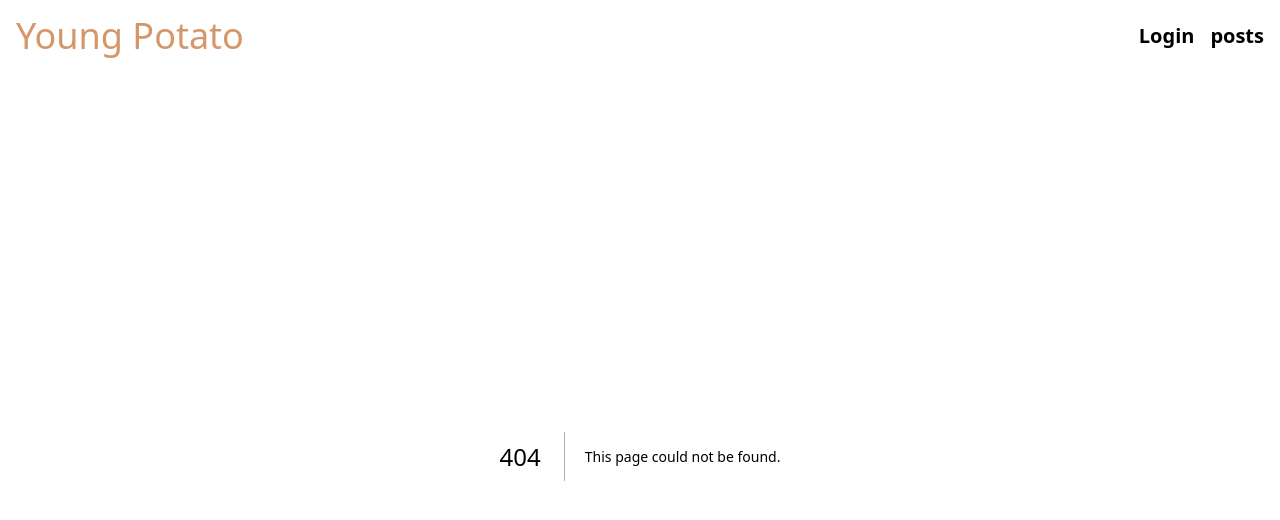
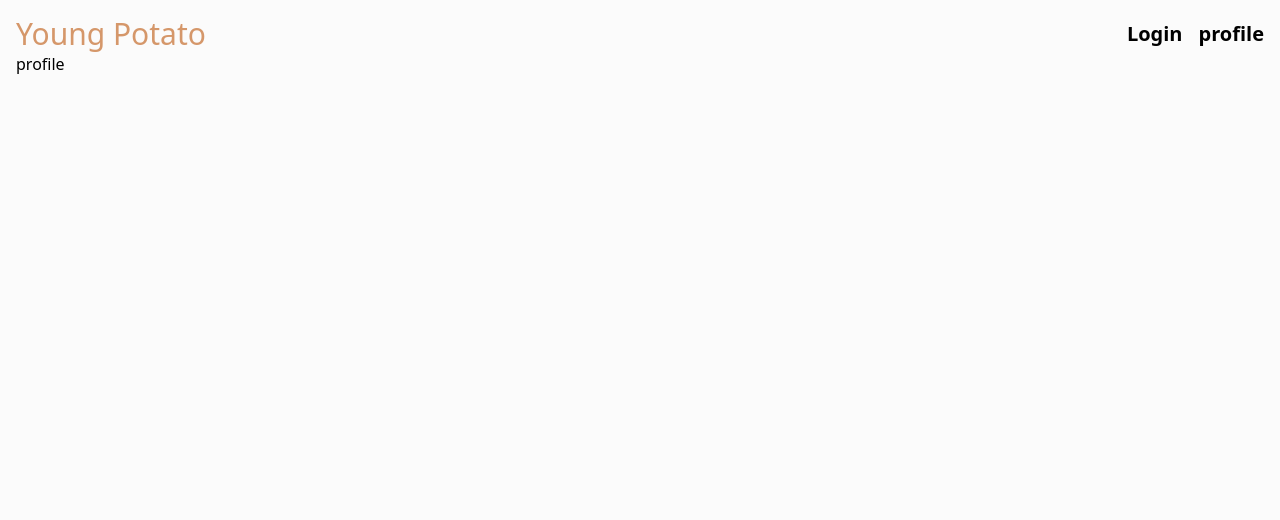
Before and after one commit to YP-Company/first-toyProject-front, a Next.js app: page /profile in a window 1280 px wide. Before the commit this address had no page. Shown: the top 520 px of the page. Built offline with nearby package versions, Linux system fonts and the light colour scheme.

Commit message:
feat : mongoDB 연결 + 조회

```diff
--- a/package.json
+++ b/package.json
@@ -16,6 +16,7 @@
     "autoprefixer": "10.4.14",
     "eslint": "8.40.0",
     "eslint-config-next": "13.4.1",
+    "mongodb": "^5.5.0",
     "next": "13.4.1",
     "postcss": "8.4.23",
     "react": "18.2.0",
--- a/src/app/layout.tsx
+++ b/src/app/layout.tsx
@@ -15,7 +15,7 @@ export default function RootLayout({
 }) {
 	return (
 		<html lang="en">
-			<body>
+			<body className="bg-main">
 				<Navbar />
 				{children}
 			</body>
--- a/src/app/page.tsx
+++ b/src/app/page.tsx
@@ -1,3 +1,15 @@
-export default function Home() {
-	return <main></main>;
+import { connectDB } from "@/util/database";
+
+export default async function Home() {
+	const client = await connectDB;
+	const db = client.db("forum");
+	let result = await db.collection("post").find().toArray();
+
+	return (
+		<main>
+			{result.map((i: any, index: any) => {
+				return <span key={index}>{result[index].title}</span>;
+			})}
+		</main>
+	);
 }
--- /dev/null
+++ b/src/app/profile/page.tsx
@@ -0,0 +1,5 @@
+import React from "react";
+
+export default function profile() {
+	return <div>profile</div>;
+}
--- a/src/components/Navbar.tsx
+++ b/src/components/Navbar.tsx
@@ -3,13 +3,13 @@ import React from "react";
 
 export default function Navbar() {
 	return (
-		<header className="flex justify-between bg-white">
-			<Link href="/" className="flex items-center text-4xl text-brand">
+		<header className="flex justify-between">
+			<Link href="/" className="flex items-center text-3xl text-brand">
 				Young Potato
 			</Link>
 			<nav className="flex items-center gap-4 font-semibold text-xl">
 				<Link href="/login">Login</Link>
-				<Link href="/posts">posts</Link>
+				<Link href="/profile">profile</Link>
 			</nav>
 		</header>
 	);
--- a/tailwind.config.js
+++ b/tailwind.config.js
@@ -9,6 +9,7 @@ module.exports = {
 		extend: {
 			colors: {
 				brand: "#d5976a",
+				main: "#fbfbfb",
 			},
 		},
 	},
--- a/tsconfig.json
+++ b/tsconfig.json
@@ -20,7 +20,8 @@
 			}
 		],
 		"paths": {
-      "@/*": ["./src/*"]
+			"@/*": ["./src/*"],
+			"@/util/*": ["./util/*"]
 		}
 	},
 	"include": ["next-env.d.ts", "**/*.ts", "**/*.tsx", ".next/types/**/*.ts"],
--- /dev/null
+++ b/util/database.ts
@@ -0,0 +1,15 @@
+import { MongoClient } from "mongodb";
+const url = process.env.NEXT_PUBLIC_MONGODB_URI;
+
+let connectDB: any;
+
+if (process.env.NODE_ENV === "development") {
+	if (!(global as any).mongo) {
+		(global as any).mongo = new MongoClient(url || "").connect();
+	}
+	connectDB = (global as any).mongo;
+} else {
+	connectDB = new MongoClient(url || "").connect();
+}
+
+export { connectDB };
```
Also changed, not shown: 1 other file (tests, documents, lock files or other folders). Lines whose indentation alone changed are shown as unchanged.
